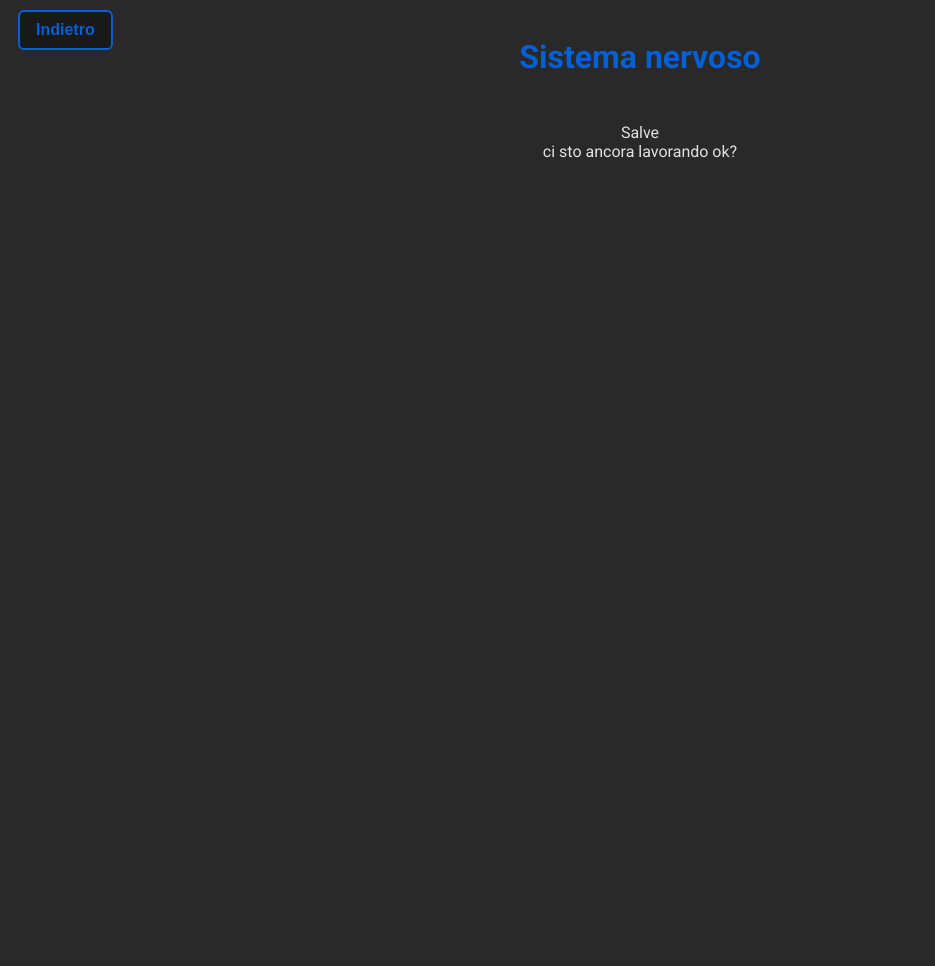
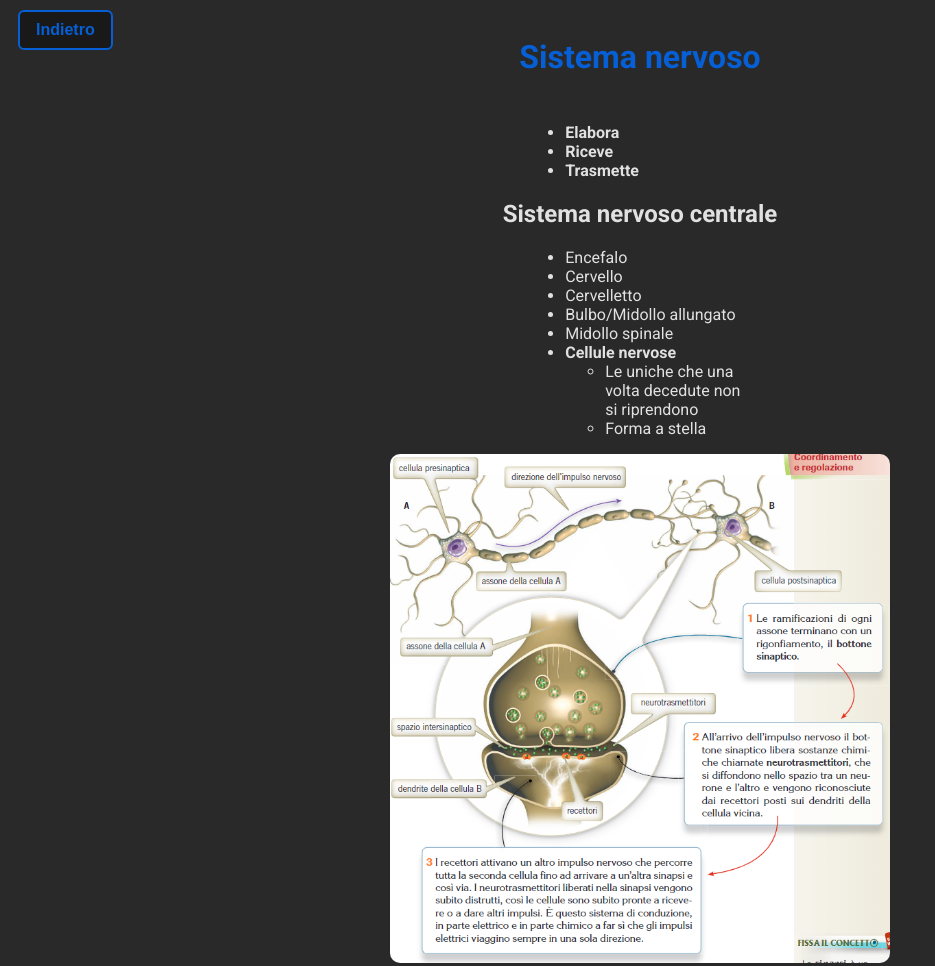
Before and after one commit to CubeBeveled/cosa, a website: page Website/sistema-nervoso.html in a window 1280 px wide. Shown: the whole page, without its empty margins (0-935 px from the left). Before the commit the page ends 800 px from the top, so only its background shows below. Drawn offline with Linux system fonts and the light colour scheme; a web font is replaced by a local one.

Commit message:
Primo post

```diff
--- a/Website/sistema-nervoso.html
+++ b/Website/sistema-nervoso.html
@@ -17,10 +17,30 @@
         <center>
             <h1 class="title-sis-nervs">Sistema nervoso</h2>
 
-                <p>
-                    Salve<br>
-                    ci sto ancora lavorando ok?
-                </p>
+            <p>
+                <ul class="nervs-lista1">
+                    <b>
+                        <li>Elabora</li>
+                        <li>Riceve</li>
+                        <li>Trasmette</li>
+                    </b>
+                </ul>
+                <h2>Sistema nervoso centrale</h2>
+                <ul class="nervs-lista2">
+                    <li>Encefalo</li>
+                    <li>Cervello</li>
+                    <li>Cervelletto</li>
+                    <li>Bulbo/Midollo allungato</li>
+                    <li>Midollo spinale</li>
+                    <li><b>Cellule nervose</b>
+                        <ul>
+                            <li>Le uniche che una volta decedute non si riprendono</li>
+                            <li>Forma a stella</li>
+                        </ul>
+                    </li>
+                </ul>
+                <img src="Neuroni.png" class="neuroni">
+            </p>
         </center>
 
         <a href="index.html" target="_self">
--- a/Website/styles.css
+++ b/Website/styles.css
@@ -193,6 +193,35 @@ body {
     outline-offset: 10px;
 }
 
+.nervs-lista1 {
+    width: 15%; /* Adjust as needed */
+    font-size: medium;
+    text-align: left;
+}
+
+.nervs-lista2 {
+    width: 15%; /* Adjust as needed */
+    font-size: medium;
+    text-align: left;
+}
+
+.neuroni {
+    border-radius: 10px;
+    width: 500px;
+}
+
+.neuroni:hover {
+    border-radius: 5px;
+    box-shadow: 5px 5px 10px rgba(0, 0, 0, 0.20);
+    transition: all, 0.30s;
+}
+
+
+
+
+
+
+
 .indietro {
     cursor: pointer;
     font-size: medium;
```
Also changed, not shown: Website/Neuroni.png (added).
